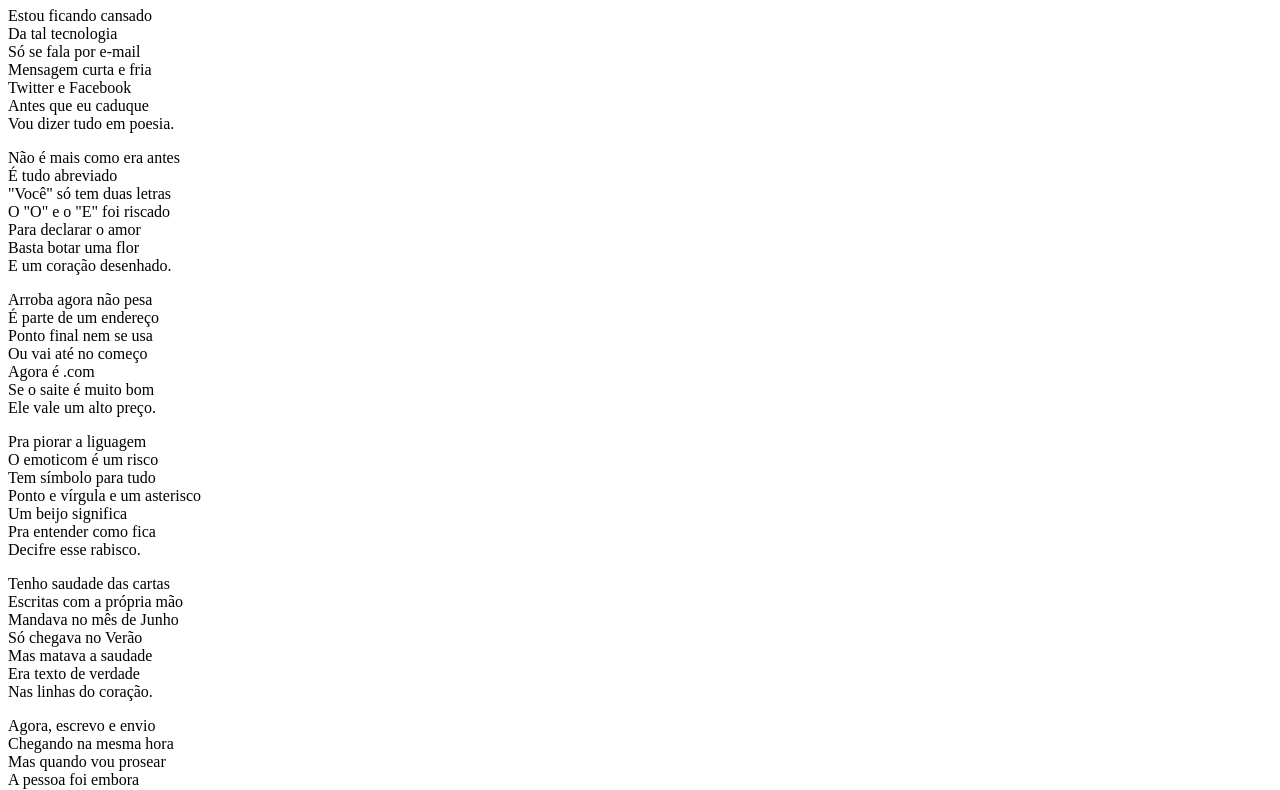
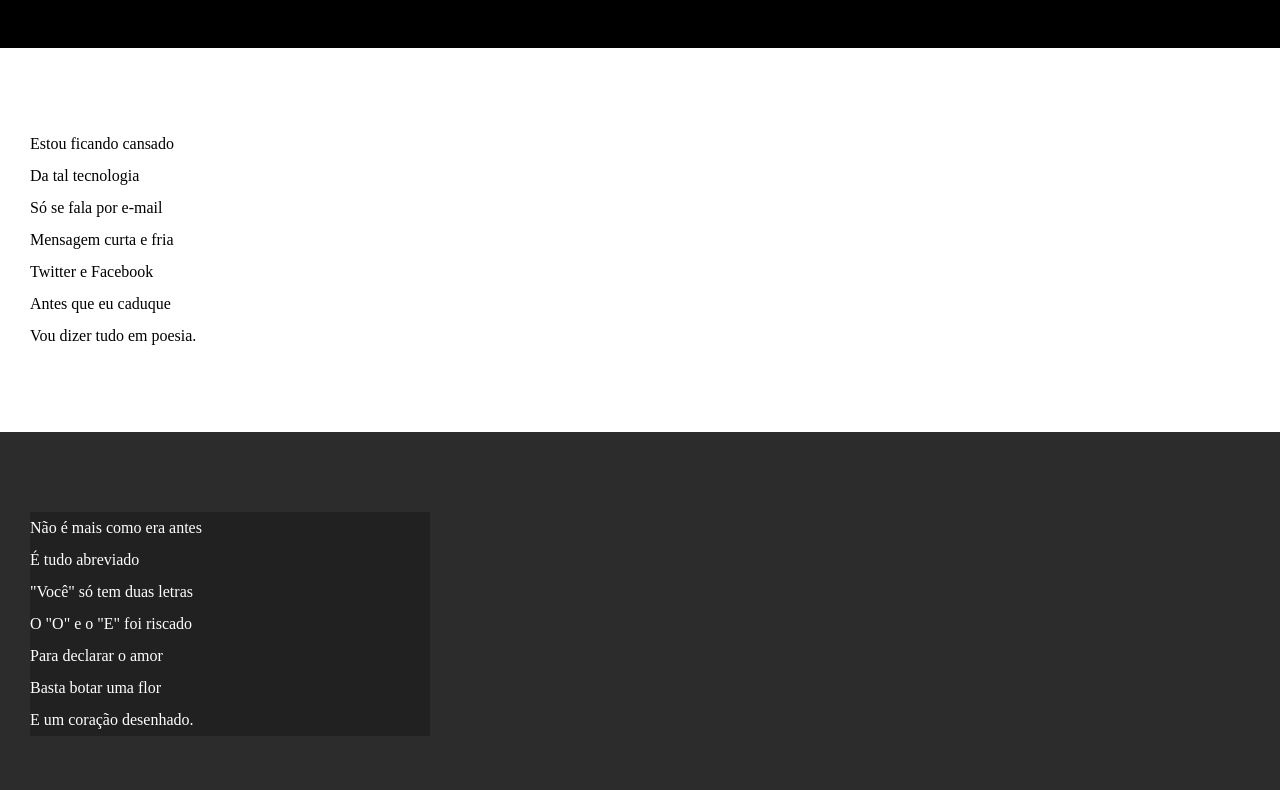
Before and after one commit to EduardoHRVitorino/projeto-cordel, a plain HTML site: page index.html in a window 1280 px wide. Shown: the part 107-897 px from the top of the page. Drawn offline with Linux system fonts and the light colour scheme.

Commit message:
05/02 18:58

```diff
--- a/estilo/style.css
+++ b/estilo/style.css
@@ -1 +1,46 @@
 @charset "UTF-8";
+*{
+    margin: 0px;
+    padding: 0px;
+}
+header {
+    background-color: black;
+    color: white;
+    text-align: center;
+}
+html, body{
+    min-height: 100vh;
+    background-color: darkgray;
+}
+header > h1{
+    padding-top: 50px;
+    font-variant: small-caps;
+}
+header > p{
+    padding-bottom: 50px;
+}
+a{color: white; text-decoration: none; font-weight: bolder;}
+a:hover{text-decoration: underline;}
+footer {
+    text-align: center; background-color: black;
+    padding: 10px;
+}
+section{
+    padding-top: 10vh;
+    padding-bottom: 10vh;
+    line-height: 2em;
+    padding-left: 30px;
+}
+
+section.normal{
+    background-color: white;
+    color: black;
+}
+section.imagem{
+    background-color: rgb(45, 44, 44);
+    color: white;
+}
+section.imagem > p {
+    width: 400px;
+    background-color: rgba(0, 0, 0, 0.253);
+}
--- a/index.html
+++ b/index.html
@@ -6,13 +6,19 @@
     <title>Projeto Cordel</title>
     <link rel="stylesheet" href="estilo/style.css">
 </head>
+
 <body>
     <header>
-        <h1>Cordel Moderno</h1>
-        <p>Por <a href="https://www.recantodasletras.com.br/poesias/3186743" target="_blank">Milton Duarte</a></p>
+        <h1>
+            Cordel Moderno
+        </h1>
+        <p>
+            Por <a href="https://www.recantodasletras.com.br/poesias/3186743" target="_blank">Milton Duarte</a>
 
-    <header>
-    <section>
+        </p>
+    </header>
+
+    <section class="normal">
         <p>
             Estou ficando cansado  <br>
             Da tal tecnologia  <br>
@@ -21,12 +27,11 @@
             Twitter e Facebook  <br>
             Antes que eu caduque  <br>
             Vou dizer tudo em poesia.
-
         </p>
     </section>
 
 
-    <section>
+    <section class="imagem">
         <p>
             Não é mais como era antes  <br>
             É tudo abreviado <br>
@@ -40,7 +45,7 @@
 
 
 
-    <section>
+    <section class="normal">
         <p>
             Arroba agora não pesa <br>
             É parte de um endereço <br>
@@ -64,7 +69,7 @@
 
 
 
-    <section>
+    <section class="imagem">
         <p>
             Tenho saudade das cartas <br>
             Escritas com a própria mão <br>
@@ -78,7 +83,7 @@
 
 
 
-    <section>
+    <section class="normal">
         <p>
             Agora, escrevo e envio <br>
             Chegando na mesma hora <br>
```
